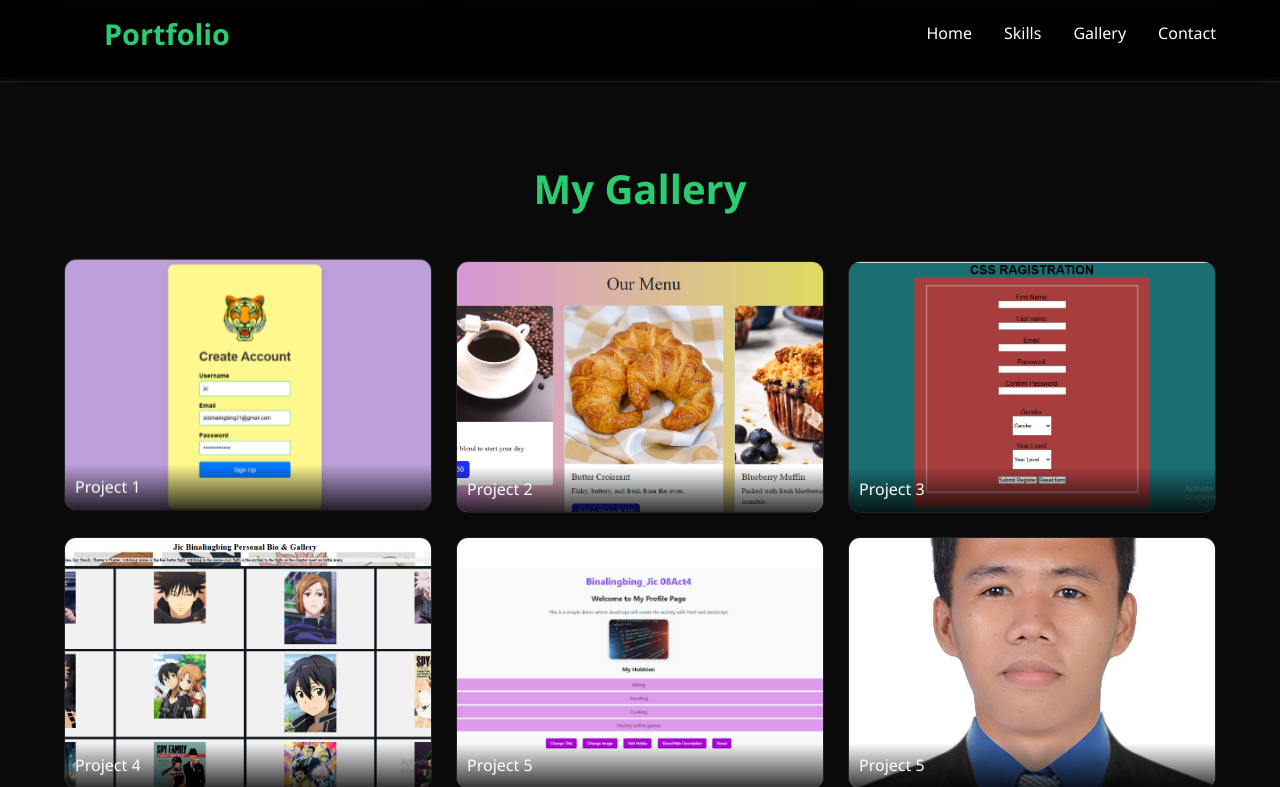
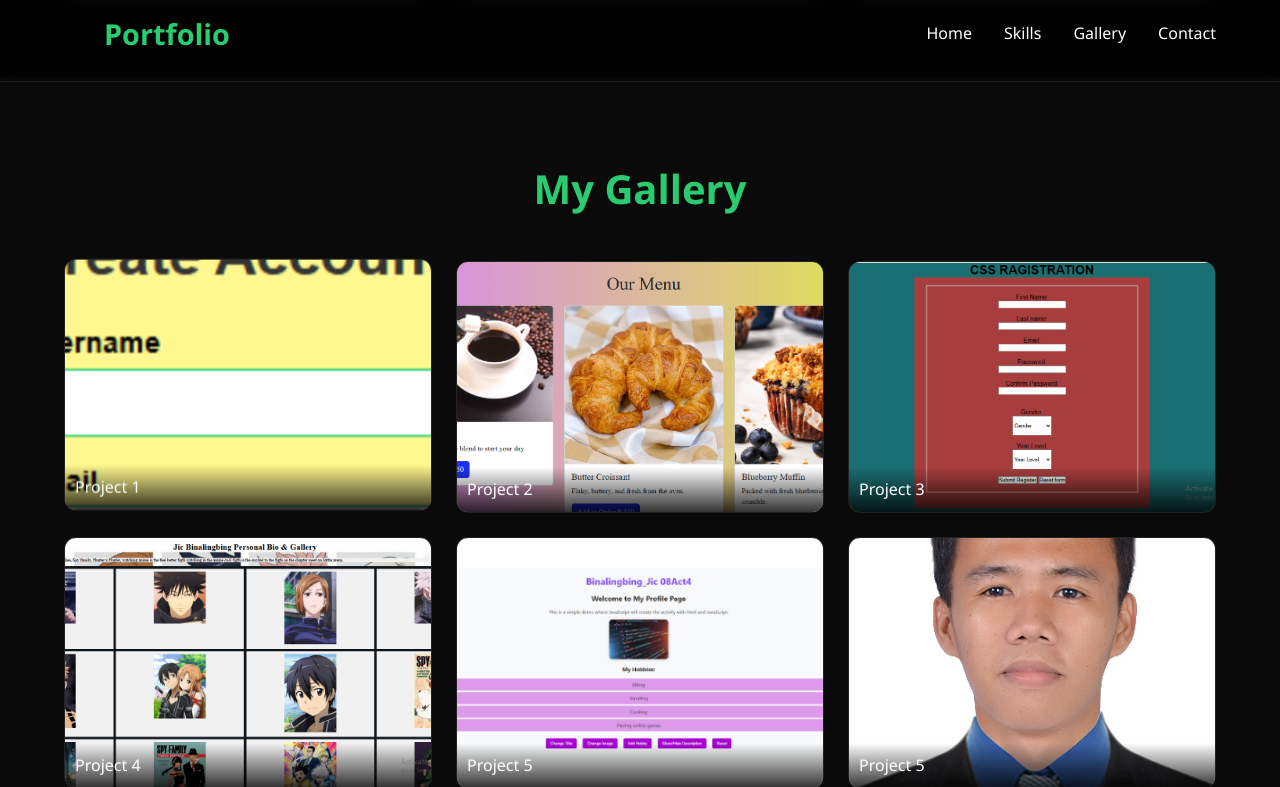
Before and after one commit to jbinalingbing-del/Portfolio, a plain HTML site: page index.html in a window 1280 px wide. In both pictures the pointer is over the picture 248 px from the left and 1751 px from the top of the page. Shown: the part 1364-2151 px from the top of the page. Drawn offline with Linux system fonts and the light colour scheme.

Commit message:
Refactor CSS styles for consistency and clarity

```diff
--- a/styles.css
+++ b/styles.css
@@ -242,7 +242,7 @@ h3, .h3 {
 
 
 .gallery-item:hover img {
-    transform: scale(1.1);
+    transform: scale(5.5);
     box-shadow: 0 0 20px var(--accent-glow);
 }
 
```
